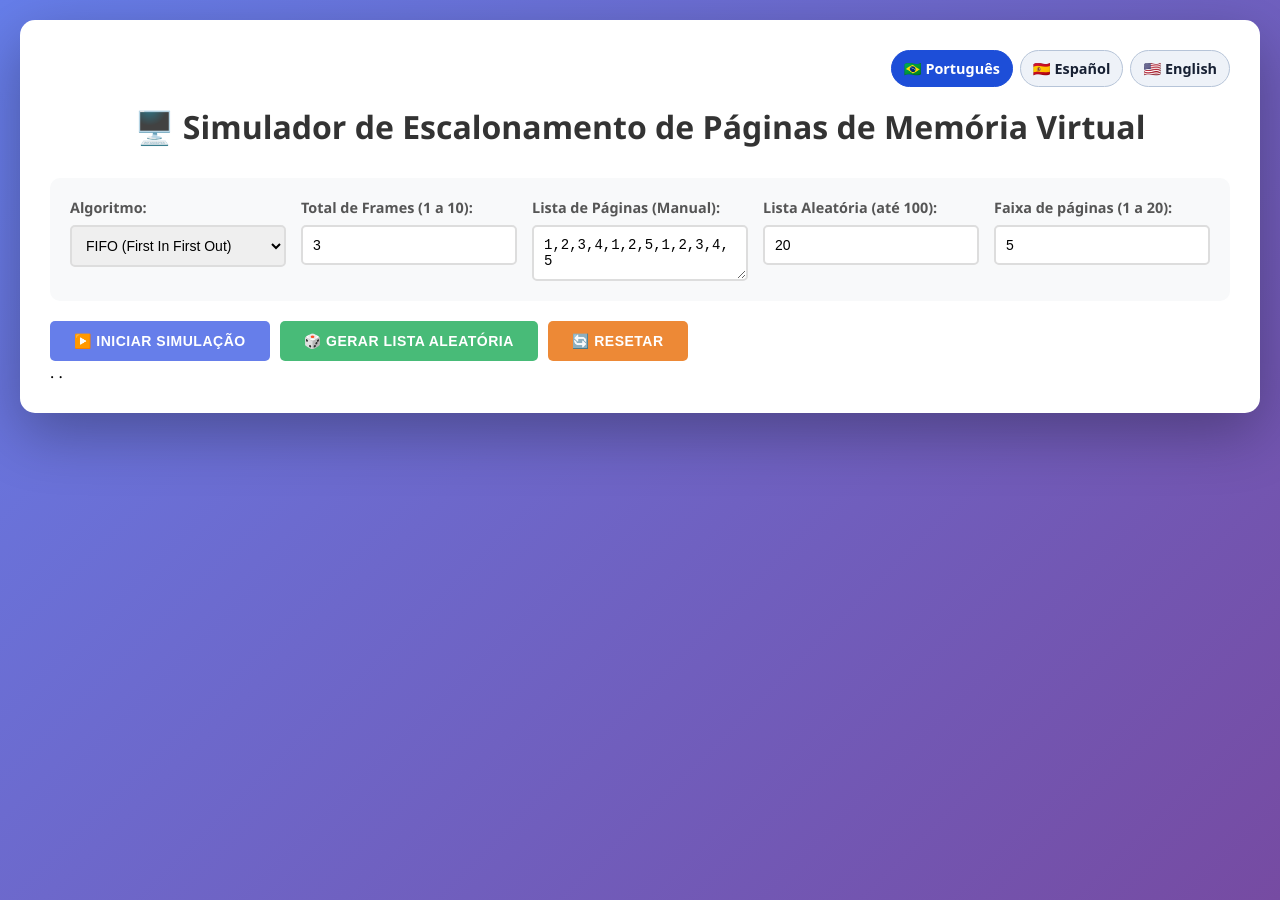
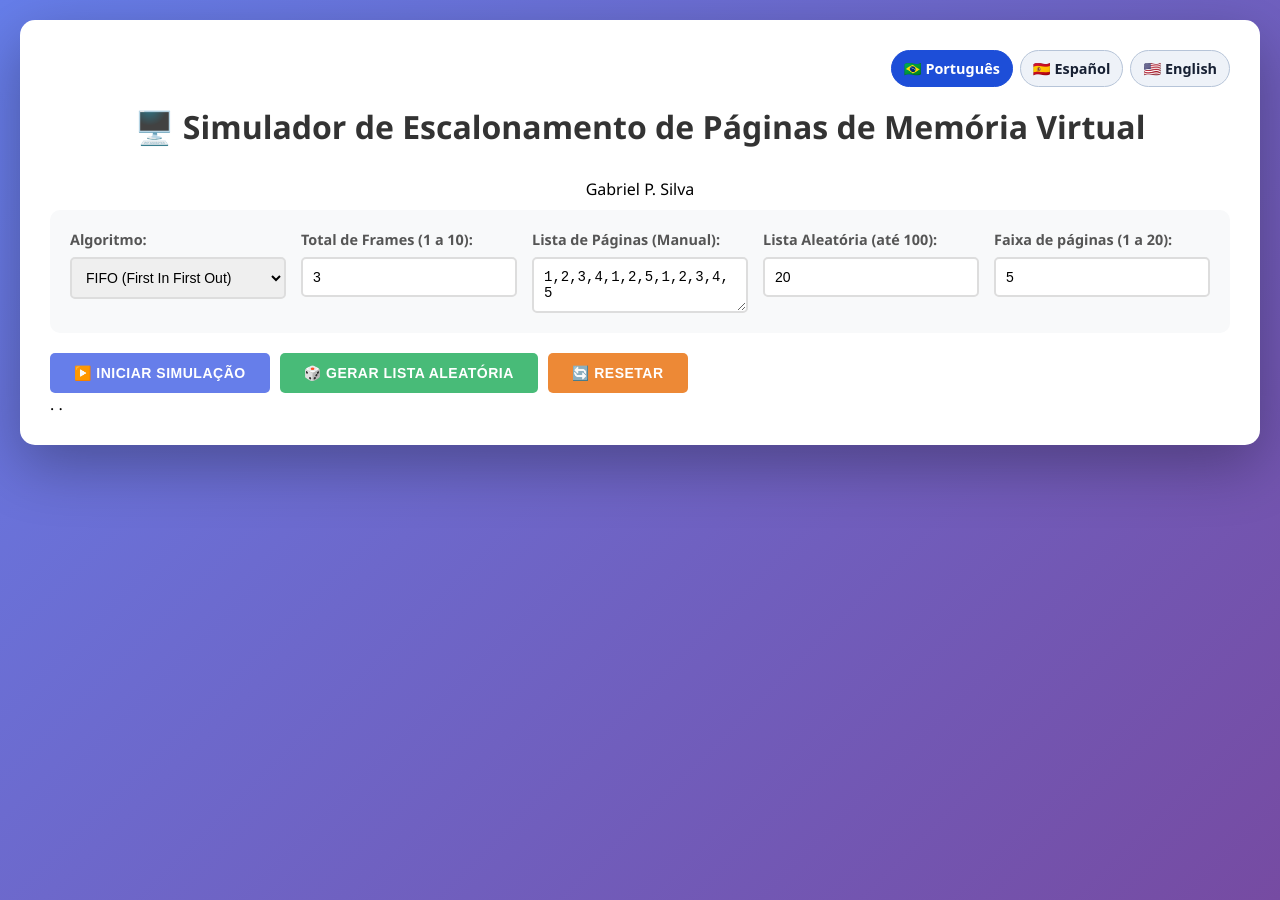
Before and after one commit to Simulador-SimuS/simulador-simus.github.io, a Jekyll site: the page tools/simulador_paginas.html, which Jekyll copies as it is, in a window 1280 px wide. Built offline with Jekyll 4.4.1, drawn with Linux system fonts in a browser that asks for light colours.

```diff
--- a/tools/simulador_paginas.html
+++ b/tools/simulador_paginas.html
@@ -381,7 +381,7 @@
       </div>
 
         <h1>🖥️ Simulador de Escalonamento de Páginas de Memória Virtual</h1>
-
+        <div><p style="text-align: center; margin-bottom: 10px;"><a href="https://gabrielsilva.rio.br"></a>Gabriel P. Silva</p></div>
         <div class="controls">
             <div class="control-group">
                 <label for="algorithm">Algoritmo:</label>
```
